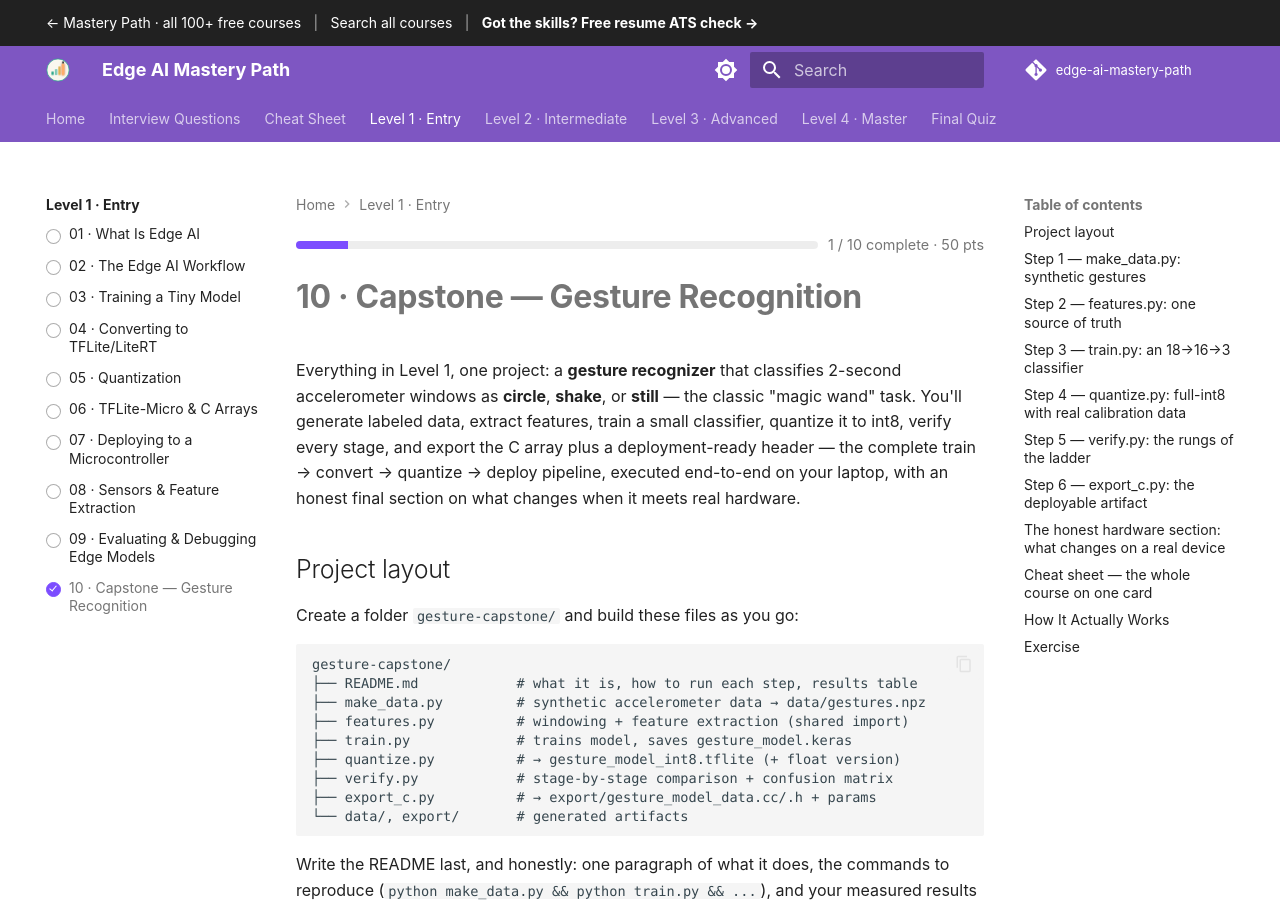
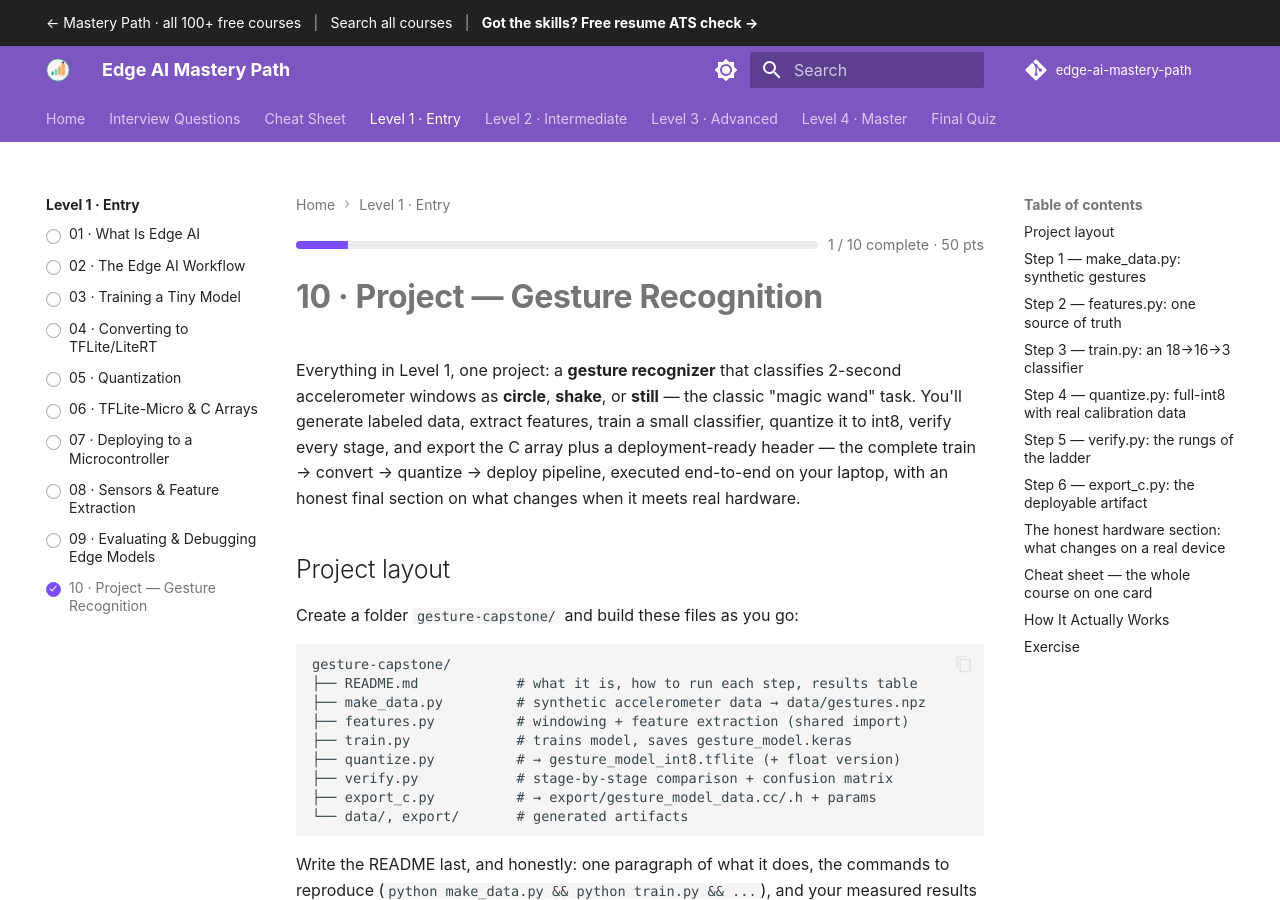
Before and after one commit to SIGILIPELLI/edge-ai-mastery-path, an MkDocs documentation site: the page built from docs/level-1/10-capstone-gesture-recognition.md, in a window 1280 px wide and 900 px high. Built offline with MkDocs 1.6.1 and Material for MkDocs 9.7.7, drawn with Linux system fonts in a browser that asks for light colours; comment, search, counter and statistics services are not loaded.

Commit message:
Level-end build pages are titled Project; Capstone is reserved for the Level 4 course capstone
Co-Authored-By: Claude Sonnet 5.5 <noreply@anthropic.com>

```diff
--- a/docs/level-1/10-capstone-gesture-recognition.md
+++ b/docs/level-1/10-capstone-gesture-recognition.md
@@ -2,7 +2,7 @@
 description: "Capstone — Gesture Recognition — Everything in Level 1, one project: a gesture recognizer that classifies 2-second accelerometer windows as circle, shake…"
 ---
 
-# 10 · Capstone — Gesture Recognition
+# 10 · Project — Gesture Recognition
 
 Everything in Level 1, one project: a **gesture recognizer** that
 classifies 2-second accelerometer windows as **circle**, **shake**, or
--- a/mkdocs.yml
+++ b/mkdocs.yml
@@ -96,7 +96,7 @@ nav:
       - "07 · Deploying to a Microcontroller": level-1/07-deploying-to-microcontroller.md
       - "08 · Sensors & Feature Extraction": level-1/08-sensors-feature-extraction.md
       - "09 · Evaluating & Debugging Edge Models": level-1/09-evaluating-debugging.md
-      - "10 · Capstone — Gesture Recognition": level-1/10-capstone-gesture-recognition.md
+      - "10 · Project — Gesture Recognition": level-1/10-capstone-gesture-recognition.md
   - "Level 2 · Intermediate":
       - Overview: level-2/index.md
       - "Audio Wake Words & Keyword Spotting": level-2/01-audio-wake-words.md
```
